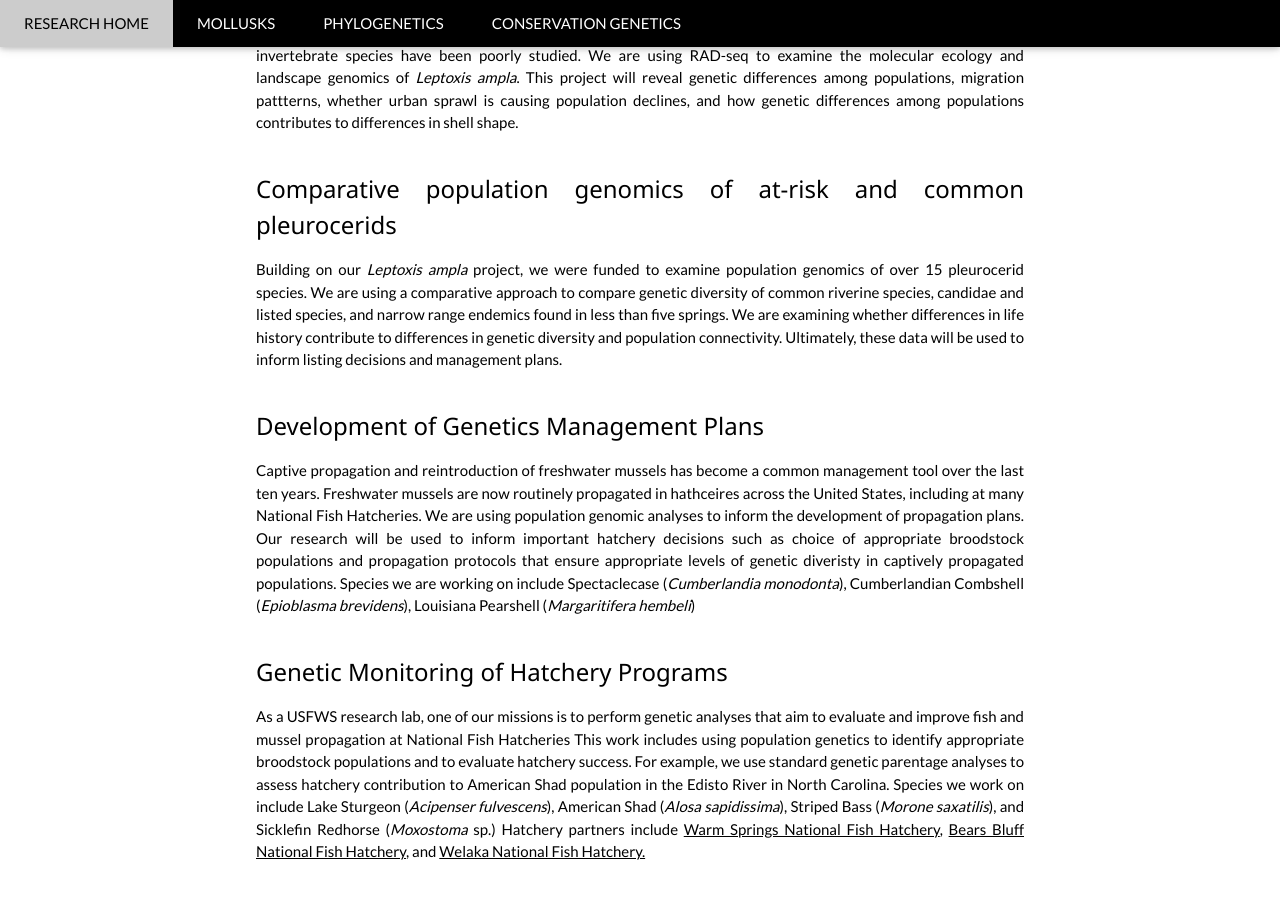
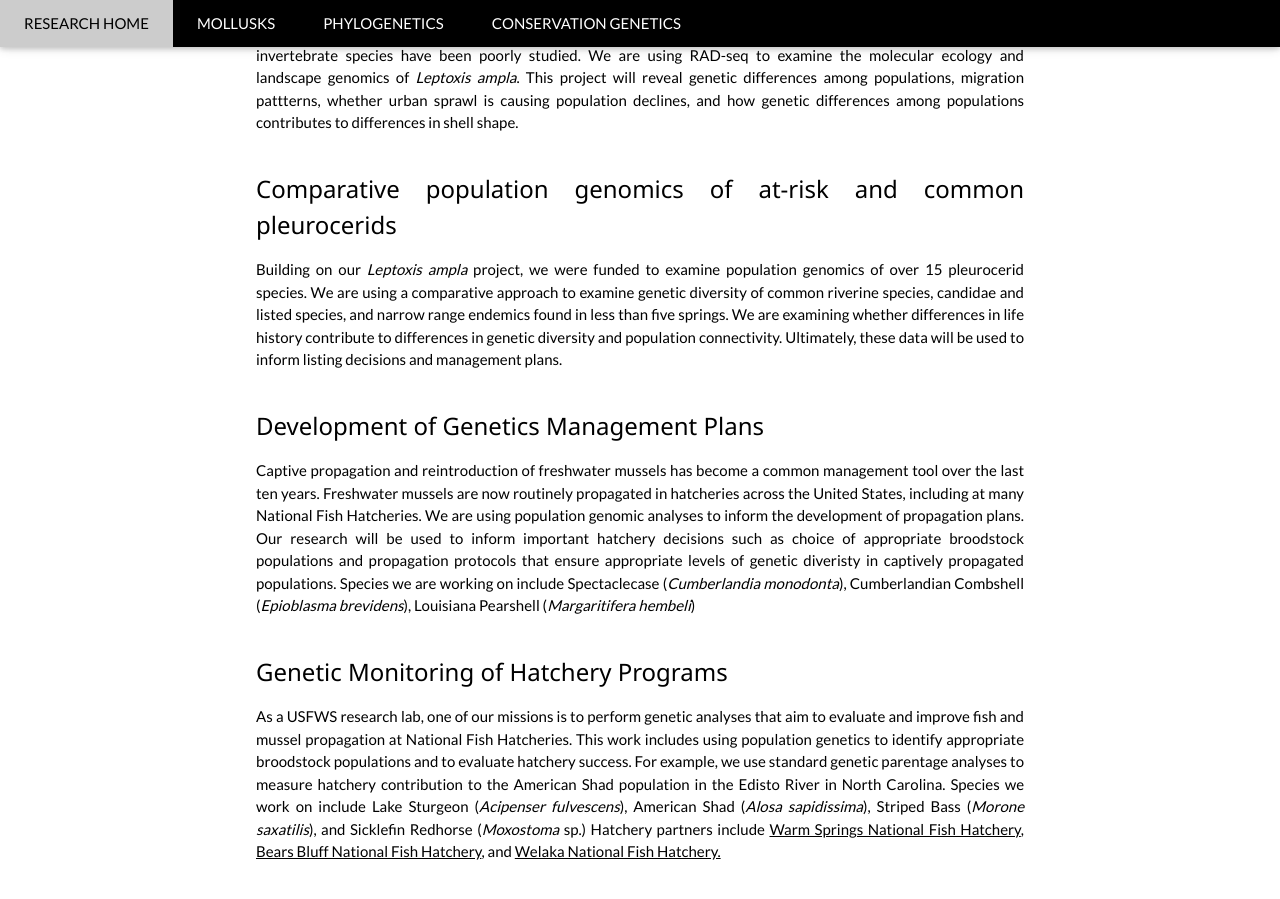
Before and after one commit to NathanWhelan/nathanwhelan.github.io, a Jekyll site: the page projects/conservationGenetics.html, which Jekyll copies as it is, in a window 1280 px wide and 900 px high, scrolled down 470 px. Built offline with Jekyll 4.4.1, drawn with Linux system fonts in a browser that asks for light colours.

Commit message:
Update conservationGenetics.html

```diff
--- a/projects/conservationGenetics.html
+++ b/projects/conservationGenetics.html
@@ -43,11 +43,11 @@ body {font-family: "Lato", sans-serif}
     <h3 class="w3-justify">Conservation Genomics of <i>Leptoxis ampla</i></h3>
     <p class="w3-justify"><i>Leptoxis ampla</i>, a pleurocerid snail endemic to the Cahaba River in Central Alabama, is federally threatened under the United States Endangered Species Act. Listed species need effective conservation efforts, but many at-risk invertebrate species have been poorly studied. We are using RAD-seq to examine the molecular ecology and landscape genomics of <i>Leptoxis ampla</i>. This project will reveal genetic differences among populations, migration pattterns, whether urban sprawl is causing population declines, and how genetic differences among populations contributes to differences in shell shape.</br></br></p>
     <h3 class="w3-justify">Comparative population genomics of at-risk and common pleurocerids</h3>
-    <p class="w3-justify"> Building on our <i>Leptoxis ampla</i> project, we were funded to examine population genomics of over 15 pleurocerid species. We are using a comparative approach to compare genetic diversity of common riverine species, candidae and listed species, and narrow range endemics found in less than five springs. We are examining whether differences in life history contribute to differences in genetic diversity and population connectivity. Ultimately, these data will be used to inform listing decisions and management plans.</br></br></p>
+    <p class="w3-justify"> Building on our <i>Leptoxis ampla</i> project, we were funded to examine population genomics of over 15 pleurocerid species. We are using a comparative approach to examine genetic diversity of common riverine species, candidae and listed species, and narrow range endemics found in less than five springs. We are examining whether differences in life history contribute to differences in genetic diversity and population connectivity. Ultimately, these data will be used to inform listing decisions and management plans.</br></br></p>
     <h3 class="w3-justify">Development of Genetics Management Plans</h3>
-    <p class="w3-justify">Captive propagation and reintroduction of freshwater mussels has become a common management tool over the last ten years. Freshwater mussels are now routinely propagated in hathceires across the United States, including at many National Fish Hatcheries. We are using population genomic analyses to inform the development of propagation plans. Our research will be used to inform important hatchery decisions such as choice of appropriate broodstock populations and propagation protocols that ensure appropriate levels of genetic diveristy in captively propagated populations. Species we are working on include Spectaclecase (<i>Cumberlandia monodonta</i>), Cumberlandian Combshell (<i>Epioblasma brevidens</i>), Louisiana Pearshell (<i>Margaritifera hembeli</i>)</br></br></p>
+    <p class="w3-justify">Captive propagation and reintroduction of freshwater mussels has become a common management tool over the last ten years. Freshwater mussels are now routinely propagated in hatcheries across the United States, including at many National Fish Hatcheries. We are using population genomic analyses to inform the development of propagation plans. Our research will be used to inform important hatchery decisions such as choice of appropriate broodstock populations and propagation protocols that ensure appropriate levels of genetic diveristy in captively propagated populations. Species we are working on include Spectaclecase (<i>Cumberlandia monodonta</i>), Cumberlandian Combshell (<i>Epioblasma brevidens</i>), Louisiana Pearshell (<i>Margaritifera hembeli</i>)</br></br></p>
     <h3 class="w3-justify">Genetic Monitoring of Hatchery Programs</h3>
-    <p class="w3-justify">As a USFWS research lab, one of our missions is to perform genetic analyses that aim to evaluate and improve fish and mussel propagation at National Fish Hatcheries This work includes using population genetics to identify appropriate broodstock populations and to evaluate hatchery success. For example, we use standard genetic parentage analyses to assess hatchery contribution to American Shad population in the Edisto River in North Carolina. Species we work on include Lake Sturgeon (<i>Acipenser fulvescens</i>), American Shad (<i>Alosa sapidissima</i>), Striped Bass (<i>Morone saxatilis</i>), and Sicklefin Redhorse (<i>Moxostoma</i> sp.) Hatchery partners include <a href="https://www.fws.gov/warmsprings/FishHatchery/">Warm Springs National Fish Hatchery</a>, <a href="https://www.fws.gov/bearsbluff/">Bears Bluff National Fish Hatchery</a>, and <a href "https://www.fws.gov/welaka/">Welaka National Fish Hatchery.</a></p>
+    <p class="w3-justify">As a USFWS research lab, one of our missions is to perform genetic analyses that aim to evaluate and improve fish and mussel propagation at National Fish Hatcheries. This work includes using population genetics to identify appropriate broodstock populations and to evaluate hatchery success. For example, we use standard genetic parentage analyses to measure hatchery contribution to the American Shad population in the Edisto River in North Carolina. Species we work on include Lake Sturgeon (<i>Acipenser fulvescens</i>), American Shad (<i>Alosa sapidissima</i>), Striped Bass (<i>Morone saxatilis</i>), and Sicklefin Redhorse (<i>Moxostoma</i> sp.) Hatchery partners include <a href="https://www.fws.gov/warmsprings/FishHatchery/">Warm Springs National Fish Hatchery</a>, <a href="https://www.fws.gov/bearsbluff/">Bears Bluff National Fish Hatchery</a>, and <a href "https://www.fws.gov/welaka/">Welaka National Fish Hatchery.</a></p>
      </div>
     </div>
   </div>
```
